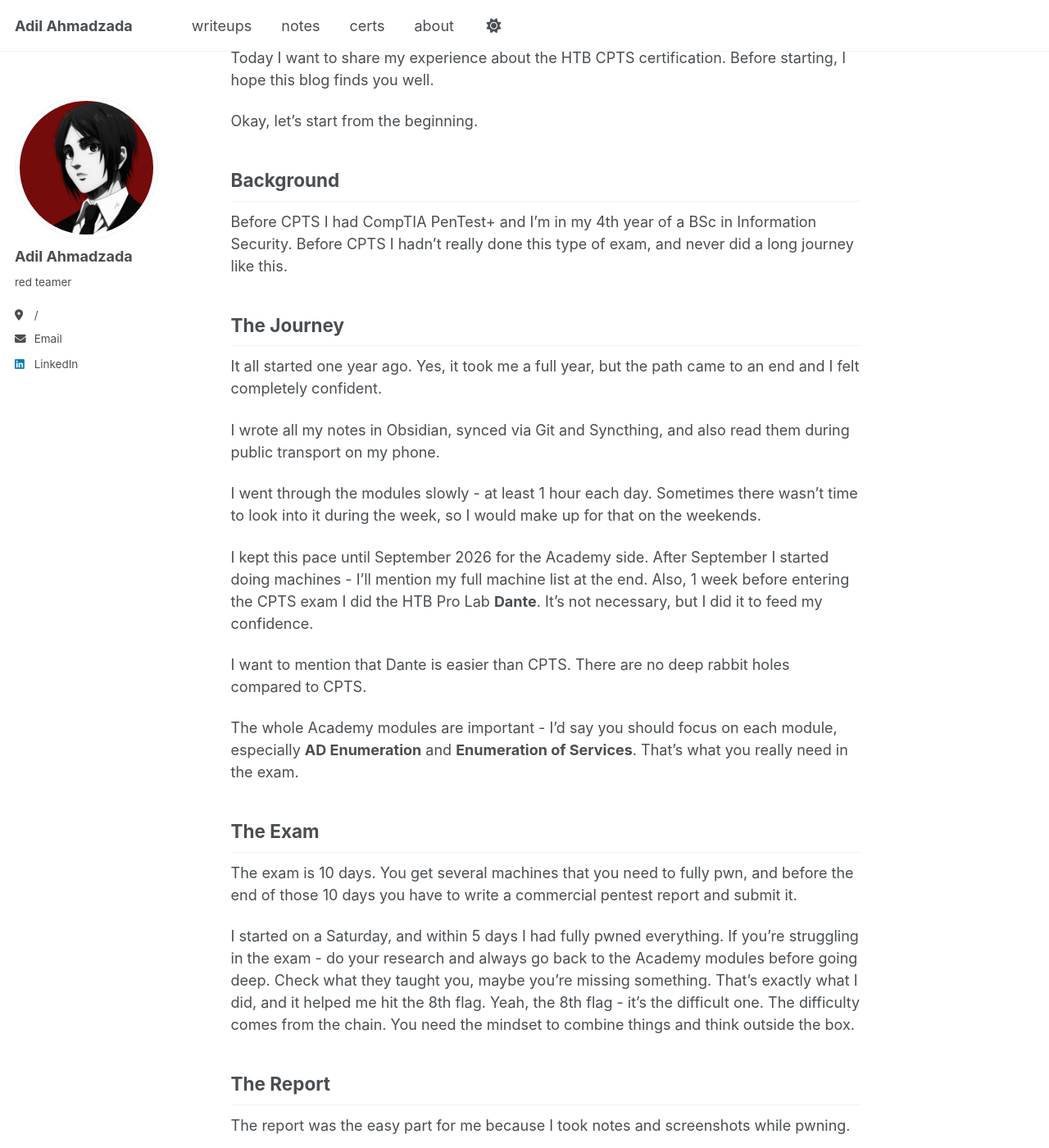
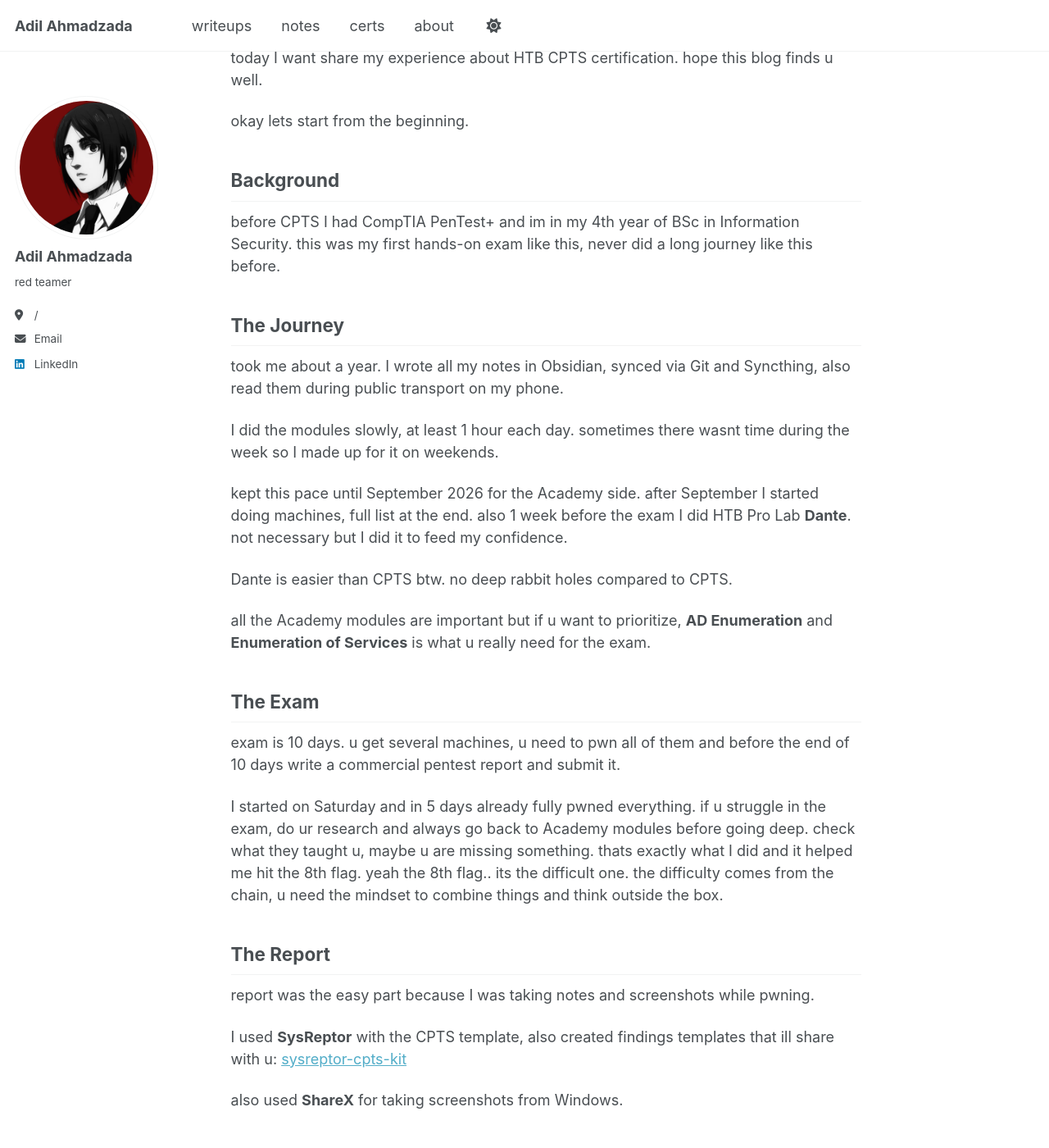
Before and after one commit to adilaxmdv/adilaxmdv.github.io, a Jekyll site: the page built from _posts/2026-11-15-cpts-review.md, in a window 1280 px wide and 1400 px high, scrolled down 865 px. Shown: the whole window at 82% size. Built offline with Jekyll 4.4.1, drawn with Linux system fonts in a browser that asks for light colours; a script that is not in the unit is left out; some of the changed text lies outside the part shown.

Commit message:
Rewrite CPTS review in natural tone

```diff
--- a/_posts/2026-11-15-cpts-review.md
+++ b/_posts/2026-11-15-cpts-review.md
@@ -11,42 +11,40 @@ tags:
 
 ![Ladies and gentlemen... I am officially CPTS certified](/images/cpts-meme.png)
 
-Today I want to share my experience about the HTB CPTS certification. Before starting, I hope this blog finds you well.
+today I want share my experience about HTB CPTS certification. hope this blog finds u well.
 
-Okay, let's start from the beginning.
+okay lets start from the beginning.
 
 ## Background
 
-Before CPTS I had CompTIA PenTest+ and I'm in my 4th year of a BSc in Information Security. Before CPTS I hadn't really done this type of exam, and never did a long journey like this.
+before CPTS I had CompTIA PenTest+ and im in my 4th year of BSc in Information Security. this was my first hands-on exam like this, never did a long journey like this before.
 
 ## The Journey
 
-It all started one year ago. Yes, it took me a full year, but the path came to an end and I felt completely confident.
+took me about a year. I wrote all my notes in Obsidian, synced via Git and Syncthing, also read them during public transport on my phone.
 
-I wrote all my notes in Obsidian, synced via Git and Syncthing, and also read them during public transport on my phone.
+I did the modules slowly, at least 1 hour each day. sometimes there wasnt time during the week so I made up for it on weekends.
 
-I went through the modules slowly  - at least 1 hour each day. Sometimes there wasn't time to look into it during the week, so I would make up for that on the weekends.
+kept this pace until September 2026 for the Academy side. after September I started doing machines, full list at the end. also 1 week before the exam I did HTB Pro Lab **Dante**. not necessary but I did it to feed my confidence.
 
-I kept this pace until September 2026 for the Academy side. After September I started doing machines  - I'll mention my full machine list at the end. Also, 1 week before entering the CPTS exam I did the HTB Pro Lab **Dante**. It's not necessary, but I did it to feed my confidence.
+Dante is easier than CPTS btw. no deep rabbit holes compared to CPTS.
 
-I want to mention that Dante is easier than CPTS. There are no deep rabbit holes compared to CPTS.
-
-The whole Academy modules are important  - I'd say you should focus on each module, especially **AD Enumeration** and **Enumeration of Services**. That's what you really need in the exam.
+all the Academy modules are important but if u want to prioritize, **AD Enumeration** and **Enumeration of Services** is what u really need for the exam.
 
 ## The Exam
 
-The exam is 10 days. You get several machines that you need to fully pwn, and before the end of those 10 days you have to write a commercial pentest report and submit it.
+exam is 10 days. u get several machines, u need to pwn all of them and before the end of 10 days write a commercial pentest report and submit it.
 
-I started on a Saturday, and within 5 days I had fully pwned everything. If you're struggling in the exam  - do your research and always go back to the Academy modules before going deep. Check what they taught you, maybe you're missing something. That's exactly what I did, and it helped me hit the 8th flag. Yeah, the 8th flag  - it's the difficult one. The difficulty comes from the chain. You need the mindset to combine things and think outside the box.
+I started on Saturday and in 5 days already fully pwned everything. if u struggle in the exam, do ur research and always go back to Academy modules before going deep. check what they taught u, maybe u are missing something. thats exactly what I did and it helped me hit the 8th flag. yeah the 8th flag.. its the difficult one. the difficulty comes from the chain, u need the mindset to combine things and think outside the box.
 
 ## The Report
 
-The report was the easy part for me because I took notes and screenshots while pwning.
+report was the easy part because I was taking notes and screenshots while pwning.
 
-I used **SysReptor** with the CPTS template, and I also created findings templates that I'll share with you:
+I used **SysReptor** with the CPTS template, also created findings templates that ill share with u:
 [sysreptor-cpts-kit](https://github.com/adilaxmdv/sysreptor-cpts-kit)
 
-I also used **ShareX** for taking screenshots from Windows.
+also used **ShareX** for taking screenshots from Windows.
 
 ## My Setup
 
@@ -55,17 +53,15 @@ I also used **ShareX** for taking screenshots from Windows.
 
 ## Tools I Recommend
 
-These are the tools I used the most and highly recommend:
-
-- **Ligolo-ng**  - best thing you should learn. You need to feel confident with tunneling and pivoting
-- **BloodHound-CE**  - for playing with collected AD data
-- **RustHound-CE**  - for collecting data in AD environments
-- **NetExec**  - really the best tool ever, you can use it for everything
-- **Impacket**  - I think I don't need to say anything about this one
+- **Ligolo-ng** - best thing u should learn, u need to feel confident with tunneling and pivoting
+- **BloodHound-CE** - for playing with collected AD data
+- **RustHound-CE** - for collecting data in AD environments
+- **NetExec** - really the best tool ever u can use it for everything
+- **Impacket** - I dont think I need to say anything about this one
 
 ## Final Thoughts
 
-I really recommend this cert and path. Not because it can easily get you a job (maybe, I don't know), but because it gives you real hands-on experience with writing a commercial report and actual penetration testing.
+I really recommend this cert and path. not because it can easily get u a job (maybe idk) but it gives u real hands-on experience with writing a commercial report and actual pentesting.
 
 ## Machines I Did Before the Exam
 
@@ -80,4 +76,4 @@ I really recommend this cert and path. Not because it can easily get you a job (
 
 ---
 
-![CPTS Certificate  - Adil Ahmadzada, 12 Nov 2026](/images/cpts-cert.png)
+![CPTS Certificate - Adil Ahmadzada, 12 Nov 2026](/images/cpts-cert.png)
```
